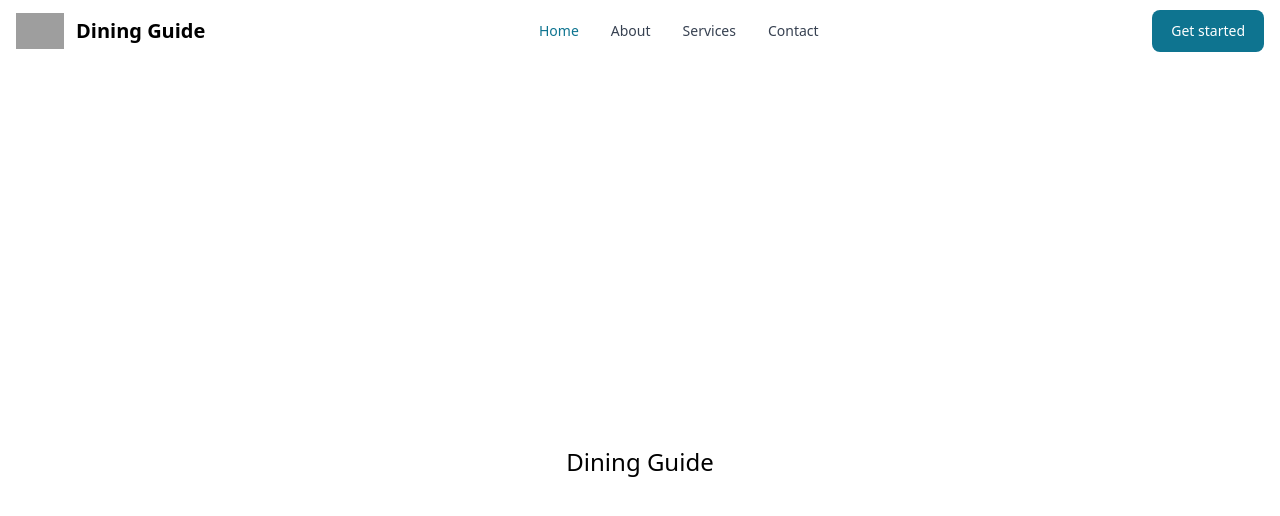
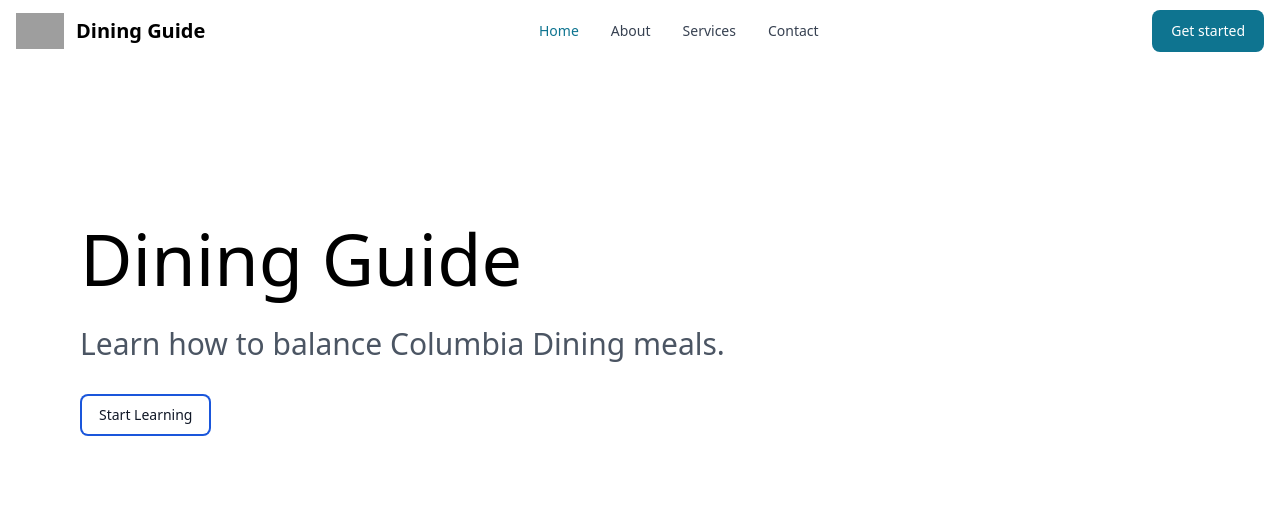
Before and after one commit to remembyr/UIDesignGroupProject, a React (Create React App) app in the folder columbia-dining-guide/: page / in a window 1280 px wide. Shown: the top 516 px of the page. Built offline with nearby package versions, Linux system fonts and the light colour scheme; grey boxes are pictures that could not be loaded.

Commit message:
Styled homepage

```diff
--- a/columbia-dining-guide/src/components/Home.tsx
+++ b/columbia-dining-guide/src/components/Home.tsx
@@ -1,14 +1,24 @@
-import { DarkThemeToggle } from "flowbite-react";
-import { MyModal } from "./Modal";
+import {Button} from "flowbite-react";
+import {useNavigate} from "react-router-dom";
 
 //slide 2
 
 function Home() {
+
+  const navigate = useNavigate()
+
   return (
     <>
-      <main className="flex min-h-screen items-center justify-center gap-2 dark:bg-gray-800">
-        <h1 className="text-2xl dark:text-white">Dining Guide</h1>
-        <MyModal />
+      <main className="min-h-screen items-center gap-2 dark:bg-gray-800">
+        <div className="grid-cols-6 gap-4 items-center ml-20">
+          <h1 className="text-7xl mb-8 mt-40">
+            Dining Guide
+          </h1>
+          <h3 className="text-3xl text-gray-600 font-normal mb-8">
+            Learn how to balance Columbia Dining meals.
+          </h3>
+          <Button color={"blue"} onClick={() => navigate('/learn')} className={"font-normal"} outline>Start Learning</Button>
+        </div>
       </main>
     </>
   );
```
